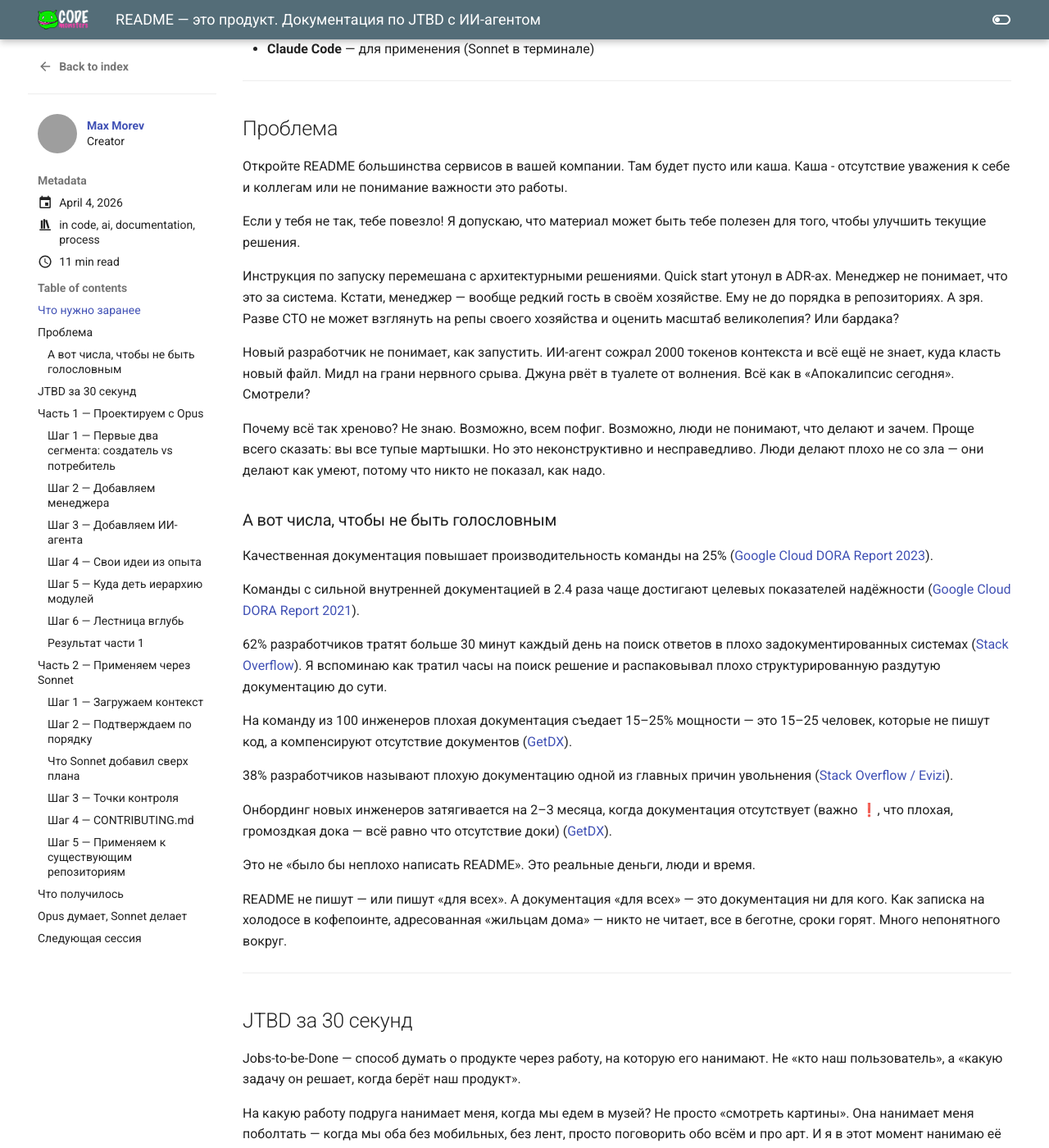
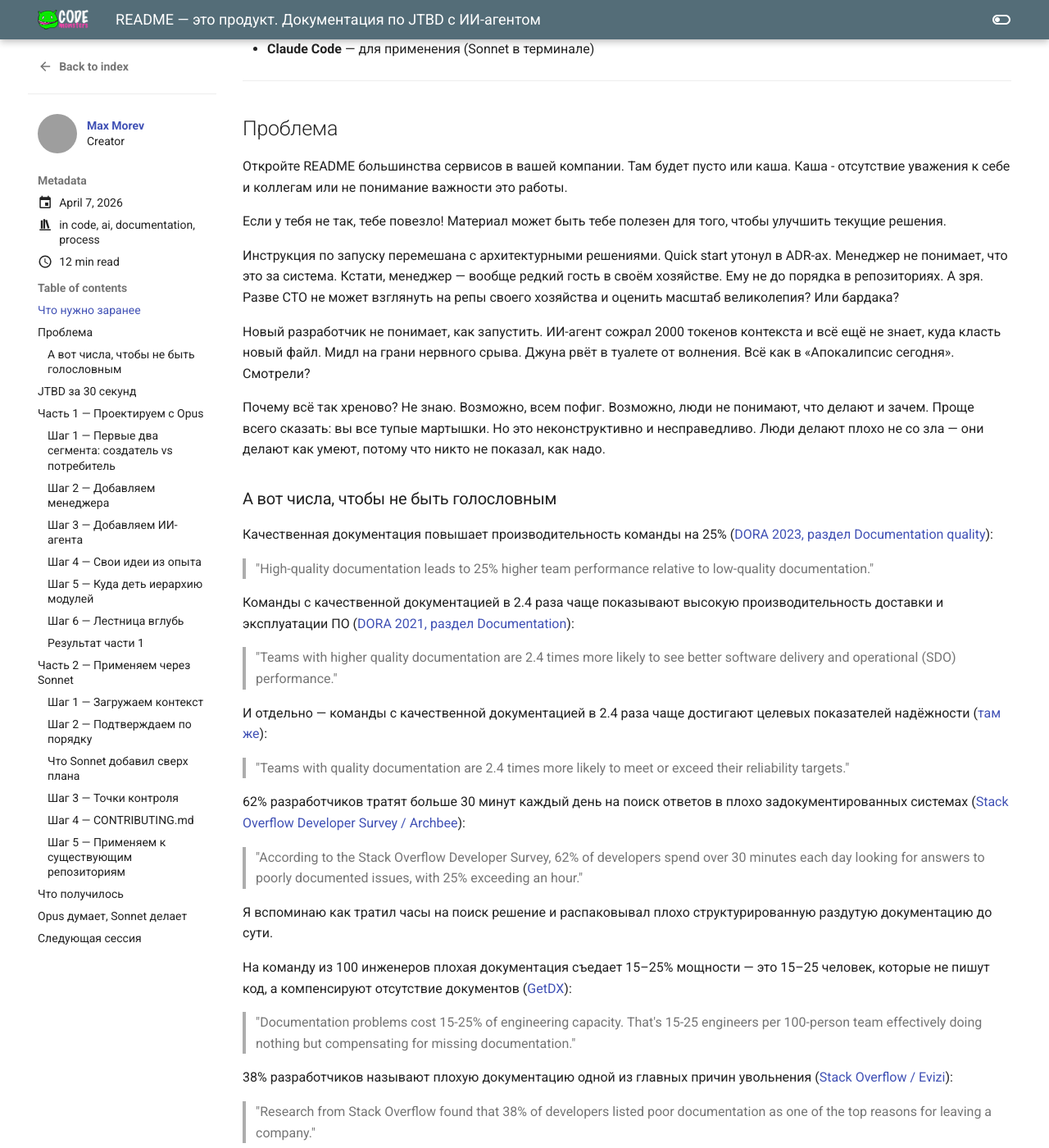
Before and after one commit to codemonstersteam/web-book, an MkDocs documentation site: the page built from docs/blog/posts/ai-ubik-02-jtbd-readme.md, in a window 1280 px wide and 1400 px high, scrolled down 566 px. Shown: the whole window at 82% size. Built offline with MkDocs 1.6.1 and Material for MkDocs 9.7.7, drawn with Linux system fonts in a browser that asks for light colours; some of the changed text lies outside the part shown; grey boxes are pictures that could not be loaded.

Commit message:
docs: обновить вторую статью серии Ubik
Co-Authored-By: Claude Sonnet 4.6 <noreply@anthropic.com>

```diff
--- a/docs/blog/posts/ai-ubik-02-jtbd-readme.md
+++ b/docs/blog/posts/ai-ubik-02-jtbd-readme.md
@@ -38,7 +38,7 @@ categories:
 Откройте README большинства сервисов в вашей компании. Там будет пусто или каша. Каша - отсутствие уважения к себе и коллегам или не понимание важности это работы.
 
 Если у тебя не так, тебе повезло!
-Я допускаю, что материал может быть тебе полезен для того, чтобы улучшить текущие решения.
+Материал может быть тебе полезен для того, чтобы улучшить текущие решения.
 
 
 <!-- TODO: вставить фото лапши -->
@@ -51,18 +51,35 @@ categories:
 
 ### А вот числа, чтобы не быть голословным
 
-Качественная документация повышает производительность команды на 25% ([Google Cloud DORA Report 2023](https://cloud.google.com/blog/products/devops-sre/announcing-the-2023-state-of-devops-report)).
+Качественная документация повышает производительность команды на 25% ([DORA 2023, раздел Documentation quality](https://cloud.google.com/blog/products/devops-sre/announcing-the-2023-state-of-devops-report)):
 
-Команды с сильной внутренней документацией в 2.4 раза чаще достигают целевых показателей надёжности ([Google Cloud DORA Report 2021](https://cloud.google.com/resources/state-of-devops)).
+> "High-quality documentation leads to 25% higher team performance relative to low-quality documentation."
 
-62% разработчиков тратят больше 30 минут каждый день на поиск ответов в плохо задокументированных системах ([Stack Overflow](https://www.archbee.com/blog/invisible-roadblock-poor-documentation-and-how-to-break-through)).
+Команды с качественной документацией в 2.4 раза чаще показывают высокую производительность доставки и эксплуатации ПО ([DORA 2021, раздел Documentation](https://cloud.google.com/resources/state-of-devops)):
+
+> "Teams with higher quality documentation are 2.4 times more likely to see better software delivery and operational (SDO) performance."
+
+И отдельно — команды с качественной документацией в 2.4 раза чаще достигают целевых показателей надёжности ([там же](https://cloud.google.com/resources/state-of-devops)):
+
+> "Teams with quality documentation are 2.4 times more likely to meet or exceed their reliability targets."
+
+62% разработчиков тратят больше 30 минут каждый день на поиск ответов в плохо задокументированных системах ([Stack Overflow Developer Survey / Archbee](https://www.archbee.com/blog/invisible-roadblock-poor-documentation-and-how-to-break-through)):
+
+> "According to the Stack Overflow Developer Survey, 62% of developers spend over 30 minutes each day looking for answers to poorly documented issues, with 25% exceeding an hour."
+
 Я вспоминаю как тратил часы на поиск решение и распаковывал плохо структурированную раздутую документацию до сути.
 
-На команду из 100 инженеров плохая документация съедает 15–25% мощности — это 15–25 человек, которые не пишут код, а компенсируют отсутствие документов ([GetDX](https://getdx.com/blog/developer-documentation/)).
+На команду из 100 инженеров плохая документация съедает 15–25% мощности — это 15–25 человек, которые не пишут код, а компенсируют отсутствие документов ([GetDX](https://getdx.com/blog/developer-documentation/)):
 
-38% разработчиков называют плохую документацию одной из главных причин увольнения ([Stack Overflow / Evizi](https://evizi.com/insights/operational-efficiency/the-hidden-cost-of-poor-documentation-in-software-development/)).
+> "Documentation problems cost 15-25% of engineering capacity. That's 15-25 engineers per 100-person team effectively doing nothing but compensating for missing documentation."
 
-Онбординг новых инженеров затягивается на 2–3 месяца, когда документация отсутствует (важно ❗, что плохая, громоздкая дока — всё равно что отсутствие доки) ([GetDX](https://getdx.com/blog/developer-documentation/)).
+38% разработчиков называют плохую документацию одной из главных причин увольнения ([Stack Overflow / Evizi](https://evizi.com/insights/operational-efficiency/the-hidden-cost-of-poor-documentation-in-software-development/)):
+
+> "Research from Stack Overflow found that 38% of developers listed poor documentation as one of the top reasons for leaving a company."
+
+Онбординг новых инженеров затягивается на 2–3 месяца, когда документация отсутствует (важно ❗, что плохая, громоздкая дока — всё равно что отсутствие доки) ([GetDX](https://getdx.com/blog/developer-documentation/)):
+
+> "New hires take 2-3 months longer to become productive when documentation is poor."
 
 Это не «было бы неплохо написать README». Это реальные деньги, люди и время.
 
```
Also changed, not shown: other parts of docs/blog/posts/ai-ubik-02-jtbd-readme.md (+1 -1 lines).
